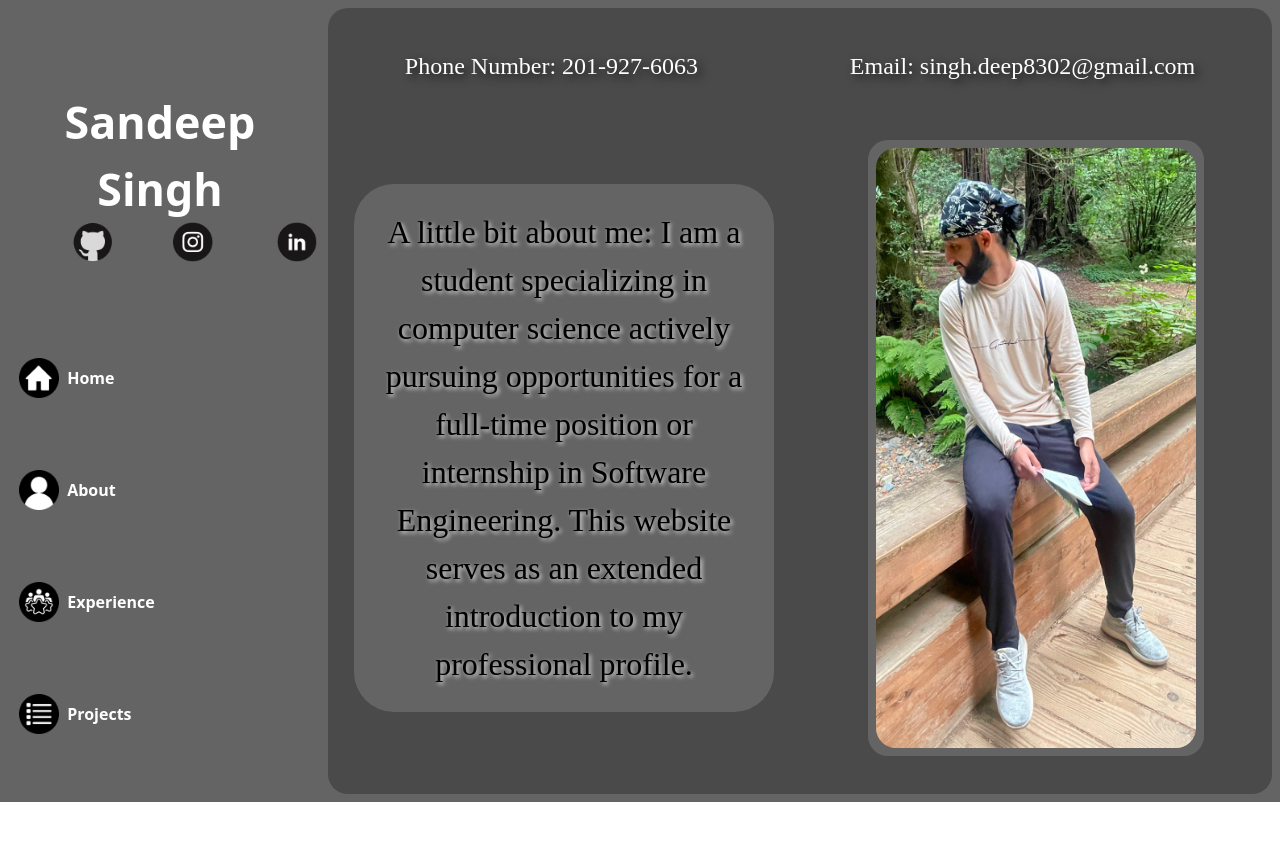
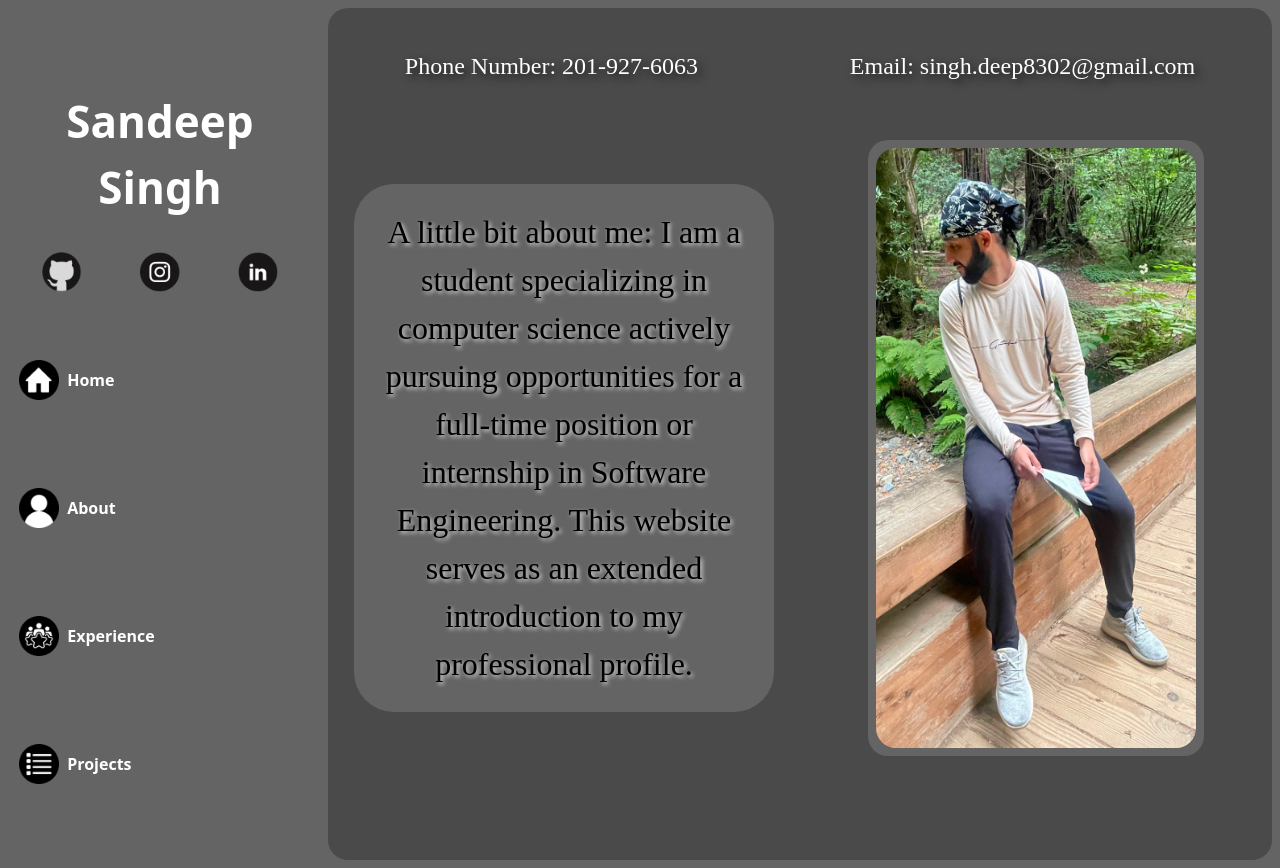
Before and after one commit to SandeepS3/personal-website, a React (Create React App) app: page /about in a window 1280 px wide. Before the commit the page ends 802 px from the top, so only its background shows below. Built offline with nearby package versions, Linux system fonts and the light colour scheme.

Commit message:
changes to css

```diff
--- a/src/components/SideNavStyles.js
+++ b/src/components/SideNavStyles.js
@@ -2,34 +2,32 @@ const styles = {
   sideNavStyle: {
     display: "flex",
     flexDirection: "column",
-    alignItems: "center",
     width: "25vw",
     backgroundColor: "#646464",
     paddingTop: "5.5em",
   },
   name: {
+    alignItems: "center",
     fontWeight: "bold",
     color: "white",
-    fontSize: "2.8rem",
-    marginBottom: "-0.8rem",
+    fontSize: "5.5vh",
   },
   socials: {
     flexDirection: "row",
-    alignSelf: "flex-start",
-    marginLeft: "3.8em",
-    marginBottom: "5em",
+    justifyContent: "space-around",
+    display: "flex",
+    marginBottom: "4vh",
+    padding: "4vh 1vw",
   },
   insta: {
-    marginRight: "4em",
     cursor: "pointer",
     width: "2.5em",
     height: "2.5em",
   },
   github: {
-    marginRight: "3em",
     cursor: "pointer",
-    width: "4em",
-    height: "4em",
+    width: "2.5em",
+    height: "2.5em",
   },
   linkedin: {
     cursor: "pointer",
@@ -48,7 +46,7 @@ const styles = {
     paddingTop: "0.5vh",
     paddingBottom: "0.5vh",
     alignItems: "center",
-    marginBottom: "4em",
+    marginBottom: "10vh",
     cursor: "pointer",
   },
   pageItemHover: {
@@ -57,7 +55,7 @@ const styles = {
     paddingTop: "0.5vh",
     paddingBottom: "0.5vh",
     alignItems: "center",
-    marginBottom: "4em",
+    marginBottom: "10vh",
     cursor: "pointer",
     backgroundColor: "#4A4A4A",
     transition: "color 0.3s ease, textDecoration 0.3s ease",
--- a/src/pages/AboutStyles.js
+++ b/src/pages/AboutStyles.js
@@ -20,6 +20,7 @@ const styles = {
   },
   aboutMe: {
     display: "flex",
+    flexDirection: "row",
   },
   leftHalf: {
     flex: 1,
```
Also changed, not shown: public/images/Github.png, public/manifest.json (added).
